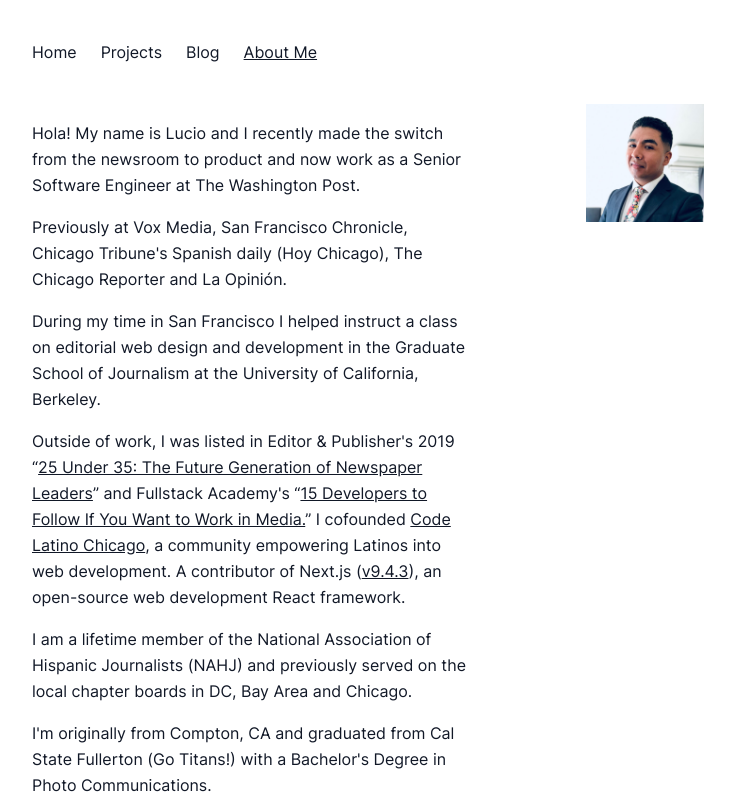
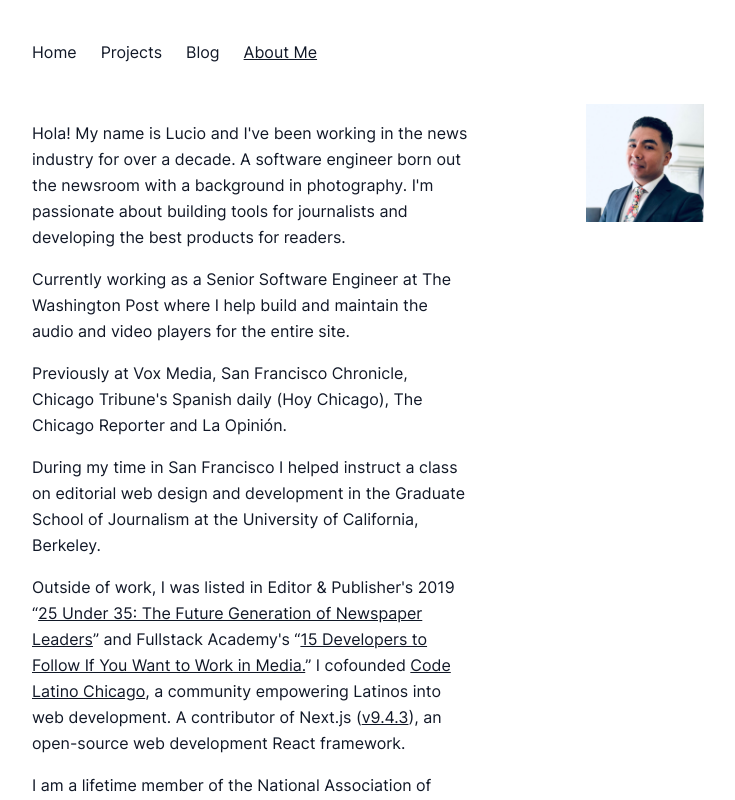
Before and after one commit to luciovilla/luciovilla.com, a Next.js app: page /about-me in a window 1280 px wide. Shown: the top 800 px of the page, without its empty margins (272-1007 px from the left). Built offline with nearby package versions, Linux system fonts and the light colour scheme; no server answers.

Commit message:
chore: text updates

```diff
--- a/app/about-me/page.tsx
+++ b/app/about-me/page.tsx
@@ -34,9 +34,16 @@ export default function AboutMe() {
           <div className="w-full md:w-4/5 md:pr-12">
             <div className="md:pr-12">
               <p className="mt-4 leading-relaxed">
-                Hola! My name is Lucio and I recently made the switch from the
-                newsroom to product and now work as a Senior Software Engineer
-                at The Washington Post.
+                Hola! My name is Lucio and I've been working in the news
+                industry for over a decade. A software engineer born out the
+                newsroom with a background in photography. I'm passionate about
+                building tools for journalists and developing the best products
+                for readers.
+              </p>
+              <p className="mt-4 leading-relaxed">
+                Currently working as a Senior Software Engineer at The
+                Washington Post where I help build and maintain the audio and
+                video players for the entire site.
               </p>
               <p className="mt-4 leading-relaxed" />
               <p className="mt-4 leading-relaxed">
@@ -54,7 +61,7 @@ export default function AboutMe() {
                 Outside of work, I was listed in Editor &amp; Publisher's 2019 “
                 <a
                   className="underline"
-                  href="https://www.editorandpublisher.com/feature/eps-25-under-35-2019-the-next-generation-of-newspaper-leaders-wants-to-keep-the-industry-moving/"
+                  href="https://editorandpublisher.pressreader.com/editor-publisher/20190401"
                   target="_blank"
                   rel="noreferrer"
                 >
@@ -72,7 +79,7 @@ export default function AboutMe() {
                 ” I cofounded{" "}
                 <a
                   className="underline"
-                  href="http://www.codelatino.com/"
+                  href="https://gozamos.com/latino-tech-pioneer-lucio-villa-leaves-his-mark-in-chicago/"
                   target="_blank"
                   rel="noreferrer"
                 >
```
